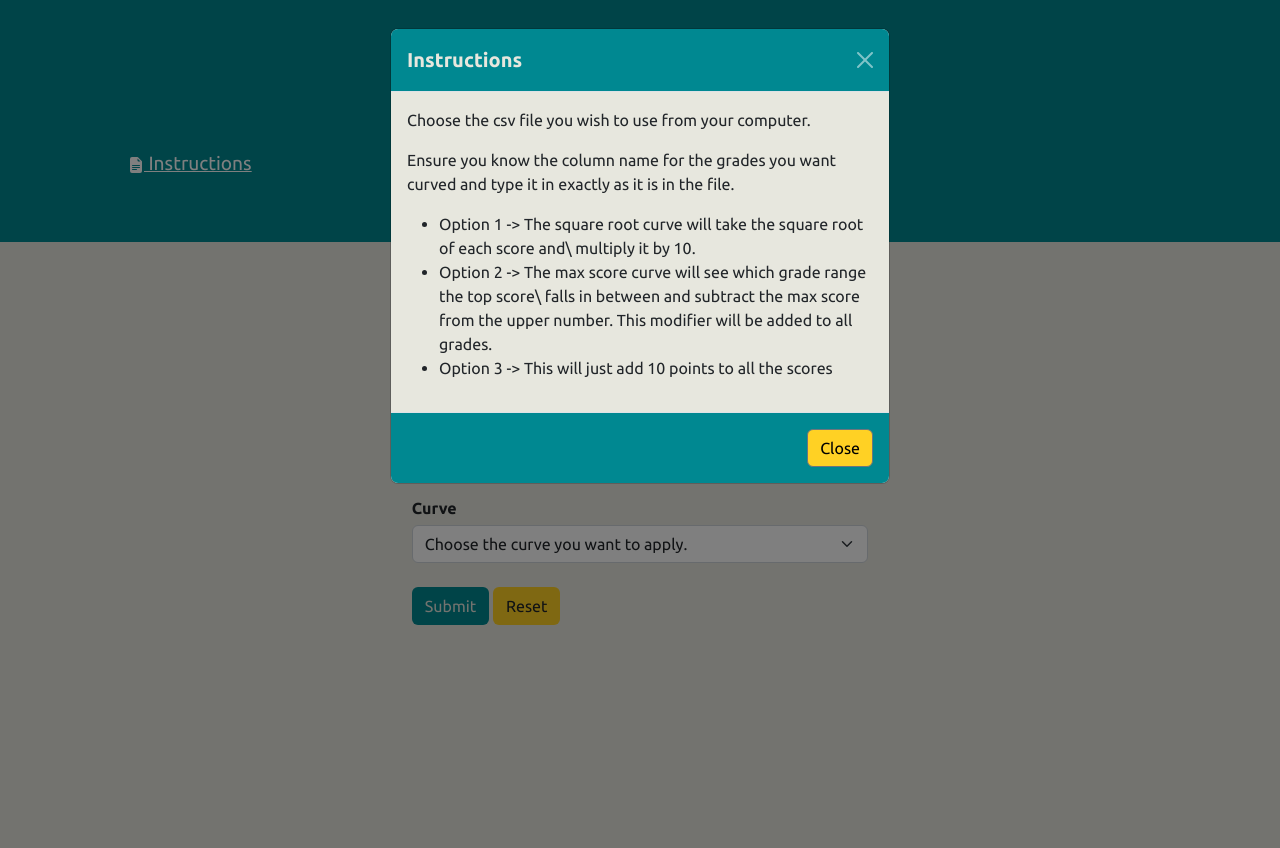
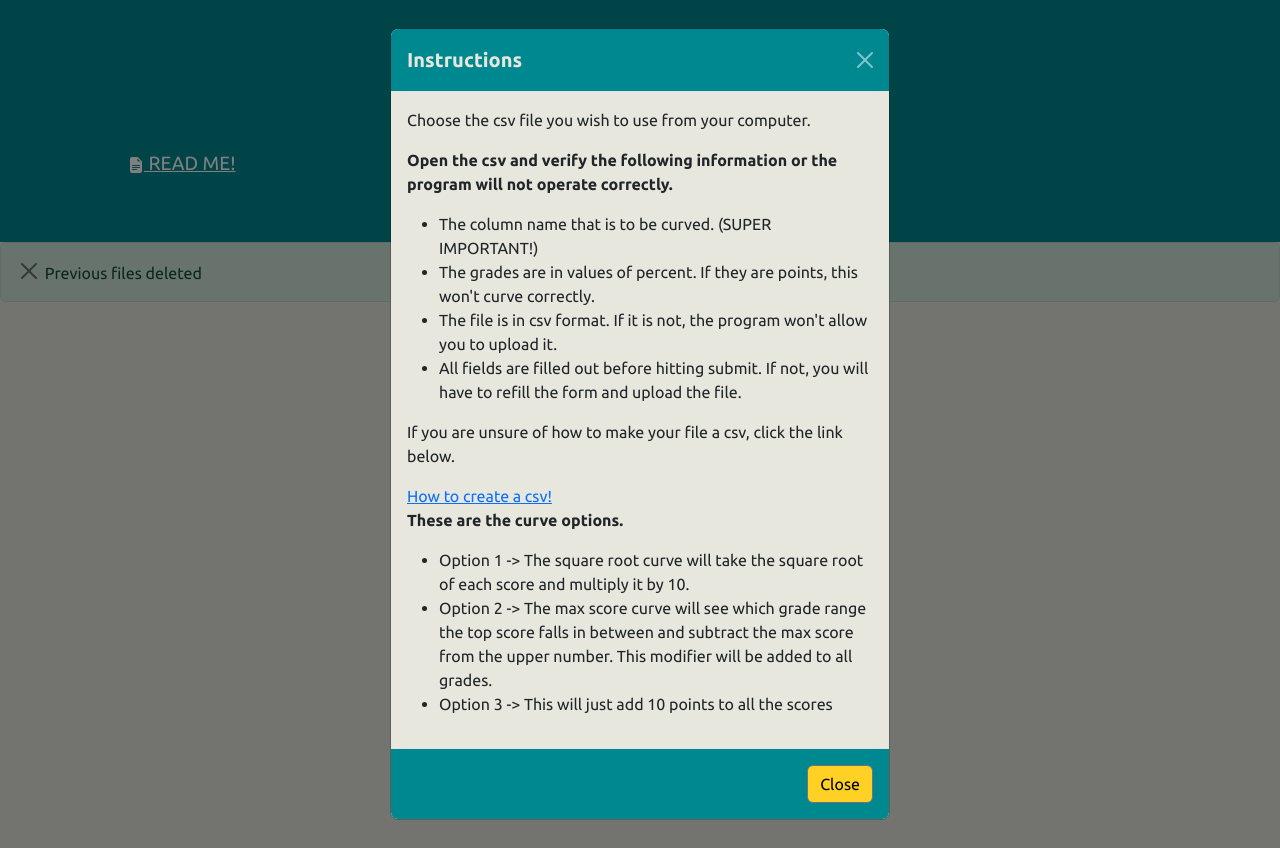
Before and after one commit to laffchem/pycurve_gui, a Flask app: page / in a window 1280 px wide, after a click on "READ ME!". Run offline with Flask 2, Linux system fonts and the light colour scheme; some libraries are stand-ins or nearby versions.

Commit message:
add functionality to work on web, delete files from server, & disallow non csv files

```diff
--- a/website/curves.py
+++ b/website/models.py
@@ -1,8 +1,11 @@
 import math
 import pandas as pd
 from flask import Blueprint
+import os
+import glob
+from website import ALLOWED_EXTENSIONS
 
-curves = Blueprint('curves', __name__)
+models = Blueprint('models', __name__)
 # Square root curve
 
 def square_curve(orig, new_grades):
@@ -41,3 +44,29 @@ def ten_point(orig, new_grades):
         curved_grade = round(grade + 10, 2)
         new_grades.append(curved_grade)
     return new_grades
+
+def delete_downloads(DOWN_PATH):
+    try:
+        cwd = os.getcwd()
+        extension = "csv"
+        os.chdir(DOWN_PATH)
+        result = glob.glob('*.{}'.format(extension))
+        for file in result:
+            os.remove(file)
+        os.chdir(cwd)
+        return "success"
+    except FileNotFoundError as error:
+        return "error"
+
+def delete_uploads(UP_PATH):
+    try:
+        cwd = os.getcwd()
+        extension = "csv"
+        os.chdir(UP_PATH)
+        result = glob.glob('*.{}'.format(extension))
+        for file in result:
+            os.remove(file)
+        os.chdir(cwd)
+        return "success"
+    except FileNotFoundError:
+        return "error"
--- a/website/static/styles.css
+++ b/website/static/styles.css
@@ -35,7 +35,6 @@ h5  {
     color: #E7E7DE;
 }
 
-
 .modal-body {
     background-color: #E7E7DE;
 }
@@ -47,6 +46,10 @@ h5  {
 .btn-secondary {
     background-color:#FFD124;
     color: #000;
+}
+
+.bold-p {
+    font-weight: bold;
 }
 
 
@@ -89,3 +92,23 @@ h5  {
     margin-bottom: 1%;
     font-weight: bold;
 }
+
+/* Download page */
+.btn-download {
+    background-color: #008891;
+    color: #E7E7DE;
+    margin: 4% 0 2% 0;
+    font-size: 1.5rem;
+    height: 141px;
+
+
+}
+
+.btn-home {
+    background-color: #FFD124;
+    margin: 2% 0 2% 0;
+    font-size: 1.5rem;
+    height: 141px;
+
+
+}
--- a/website/templates/home.html
+++ b/website/templates/home.html
@@ -5,21 +5,38 @@
         <div class="modal-content">
             <div class="modal-header">
                 <h5 class="modal-title" id="instructionModalLabel">Instructions</h5>
-                <button type="button" class="btn-close btn-close-white" data-bs-dismiss="modal" aria-label="Close"></button>
+                <button type="button" class="btn-close btn-close-white" data-bs-dismiss="modal"
+                    aria-label="Close"></button>
             </div>
             <div class="modal-body">
                 <p>Choose the csv file you wish to use from your computer.</p>
-                <p>Ensure you know the column name for the grades you want curved and type it in exactly as it is in the file.</p>
+                <p class="bold-p">Open the csv and verify the following information or the program will not operate correctly.</p>
                 <ul>
-                <li>Option 1 -> The square root curve will take the square root of each score and\
-                multiply it by 10.</li>
-                <li>Option 2 -> The max score curve will see which grade range the top score\
-                falls in between and subtract the max score from the upper number.
-                This modifier will be added to all grades.</li>
-                <li>Option 3 -> This will just add 10 points to all the scores</li>
-                <p>
-
-            </ul>
+                    <li>
+                        The column name that is to be curved. (SUPER IMPORTANT!)
+                    </li>
+                    <li>
+                        The grades are in values of percent. If they are points, this won't curve correctly.
+                    </li>
+                    <li>
+                        The file is in csv format. If it is not, the program won't allow you to upload it.
+                    </li>
+                    <li>
+                        All fields are filled out before hitting submit. If not,
+                        you will have to refill the form and upload the file.
+                    </li>
+                </ul>
+                <p>If you are unsure of how to make your file a csv, click the link below.</p>
+                <a href="https://www.youtube.com/watch?v=_c37nEV65Os">How to create a csv!</a>
+                <p class="bold-p">These are the curve options.</p>
+                <ul>
+                    <li>Option 1 -> The square root curve will take the square root of each score and
+                        multiply it by 10.</li>
+                    <li>Option 2 -> The max score curve will see which grade range the top score
+                        falls in between and subtract the max score from the upper number.
+                        This modifier will be added to all grades.</li>
+                    <li>Option 3 -> This will just add 10 points to all the scores</li>
+                </ul>
             </div>
             <div class="modal-footer">
                 <button type="button" class="btn btn-secondary" data-bs-dismiss="modal">Close</button>
@@ -29,13 +46,13 @@
 </div>
 
 </div>
-<form action="" class="row justify-content-center hours-form" method="POST" enctype = "multipart/form-data">
+<form action="" class="row justify-content-center hours-form" method="POST" enctype="multipart/form-data">
     <div class="col-lg-6">
         <div class="form-group">
             <label class="label" for="csv-form">
                 Select the csv file.
             </label>
-            <input class="form-control" type="file" id="formFile" name="file">
+            <input class="form-control" type="file" id="formFile" name="file" accept=".csv">
         </div>
         <div class="form-group">
             <label class="label" for="curved-col">
--- a/website/templates/layout.html
+++ b/website/templates/layout.html
@@ -33,10 +33,32 @@
 <body>
     <div class="topbox">
         <h1>PyCurve</h1>
-        <a data-bs-toggle="modal" data-bs-target="#instructionModal" class="instructions"><svg xmlns="http://www.w3.org/2000/svg" width="16" height="16" fill="currentColor" class="bi bi-file-earmark-text-fill" viewBox="0 0 16 16">
-            <path d="M9.293 0H4a2 2 0 0 0-2 2v12a2 2 0 0 0 2 2h8a2 2 0 0 0 2-2V4.707A1 1 0 0 0 13.707 4L10 .293A1 1 0 0 0 9.293 0zM9.5 3.5v-2l3 3h-2a1 1 0 0 1-1-1zM4.5 9a.5.5 0 0 1 0-1h7a.5.5 0 0 1 0 1h-7zM4 10.5a.5.5 0 0 1 .5-.5h7a.5.5 0 0 1 0 1h-7a.5.5 0 0 1-.5-.5zm.5 2.5a.5.5 0 0 1 0-1h4a.5.5 0 0 1 0 1h-4z"/>
-          </svg> Instructions</a>
+        <a data-bs-toggle="modal" data-bs-target="#instructionModal" class="instructions"><svg
+                xmlns="http://www.w3.org/2000/svg" width="16" height="16" fill="currentColor"
+                class="bi bi-file-earmark-text-fill" viewBox="0 0 16 16">
+                <path
+                    d="M9.293 0H4a2 2 0 0 0-2 2v12a2 2 0 0 0 2 2h8a2 2 0 0 0 2-2V4.707A1 1 0 0 0 13.707 4L10 .293A1 1 0 0 0 9.293 0zM9.5 3.5v-2l3 3h-2a1 1 0 0 1-1-1zM4.5 9a.5.5 0 0 1 0-1h7a.5.5 0 0 1 0 1h-7zM4 10.5a.5.5 0 0 1 .5-.5h7a.5.5 0 0 1 0 1h-7a.5.5 0 0 1-.5-.5zm.5 2.5a.5.5 0 0 1 0-1h4a.5.5 0 0 1 0 1h-4z" />
+            </svg> READ ME!</a>
     </div>
+    <!-- Creates pop up with flash messages-->
+    {% with messages = get_flashed_messages(with_categories=true) %}
+    {% if messages %}
+    {% for category, message in messages %}
+    {% if category == 'error' %}
+    <div class="alert alert-danger alert-dismissable fade show" role="alert">
+        <button type="button" class="btn-close" data-bs-dismiss="alert" aria-label="Close"></button>
+
+        {{ message }}
+    </div>
+    {% else %}
+    <div class="alert alert-success alert-dismissable fade show" role="alert">
+        <button type="button" class="btn-close" data-bs-dismiss="alert" aria-label="Close"></button>
+        {{ message }}
+    </div>
+    {% endif %}
+    {% endfor %}
+    {% endif %}
+    {% endwith %}
 
     <div class="container">
         {% block content %}
--- a/website/views.py
+++ b/website/views.py
@@ -1,49 +1,87 @@
-from flask import Blueprint, Response, render_template, request, redirect, url_for
-from werkzeug.utils import secure_filename, send_file
+from flask import Blueprint, Response, render_template, request, flash, redirect, url_for
+from werkzeug.utils import secure_filename
 import pandas as pd
 import math
-from .curves import square_curve, modifier, max_curve, ten_point
+from .models import delete_uploads, square_curve, modifier, max_curve, ten_point, delete_downloads, delete_uploads
+import glob
 
 import os
+
+UP_PATH = "website/static/uploads"
+DOWN_PATH = "website/static/downloads"
+ALLOWED_EXTENSIONS = {'csv'}
 
 views = Blueprint('views', __name__)
 
 @views.route('/', methods=['GET', 'POST'])
 def home():
+    cwd = os.getcwd()
+    # should remove files that are in downloads and uploads folder
+    delete_downloads(DOWN_PATH)
+    delete_uploads(UP_PATH)
+    flash("Previous files deleted", category="success")
     # Gets info from form and saves file to upload folder
+
     if request.method == "POST":
+
         file = request.files['file']
-        file.save(os.path.join("uploads", secure_filename(file.filename)))
+        # print(file.filename)
+        if file.filename == "":
+            flash(message="No selected file", category="error")
+            return redirect(request.url)
+        if file.filename.rsplit('.', 1)[1].lower()=='csv':
+            filename = secure_filename(file.filename)
+            file.save(os.path.join(UP_PATH, filename))
+        else:
+            flash(message="Incorrect file type.", category="error")
+            return redirect(request.url)
+
+
         column_name = request.form.get('curved-col')
         curve_option = request.form.get('curve-apply')
         curved_file = f"{request.form.get('curved-file')}.csv"
+        if column_name == "" or curve_option == "Choose the curve you want to apply." or curved_file == ".csv":
+            flash(message="Ensure all fields are filled out", category="error")
+
         # Get the Data Frame
+        grades = pd.read_csv(os.path.join(UP_PATH, file.filename))
+        # print(grades)
         new_grades = []
-        grades = pd.read_csv(os.path.join("uploads", file.filename))
-        orig = grades[column_name]
-        highest = max(orig)
-        if curve_option == "1":
-            square_curve(orig=orig, new_grades=new_grades)
-        elif curve_option == "2":
-            curved_mod = modifier(highest)
-            max_curve(curved_mod, orig, new_grades)
-        elif curve_option == "3":
-            ten_point(orig=orig, new_grades=new_grades)
-
-        grades['curved'] = new_grades
-        grades.to_csv(os.path.join("downloads", curved_file))
-        # Deletes the original file from the server to save space
-        # and to follow client privacy.
-        os.remove(os.path.join("uploads", file.filename))
-        return render_template('home.html', curved_file=curved_file)
+        if column_name in grades.columns:
+            orig = grades[column_name]
+            highest = max(orig)
+        else:
+            flash(message=f"There is no column named {column_name}", category="error")
+            return redirect(request.url)
+        # Curved Options
+        try:
+            if curve_option == "1":
+                square_curve(orig=orig, new_grades=new_grades)
+            elif curve_option == "2":
+                curved_mod = modifier(highest)
+                max_curve(curved_mod, orig, new_grades)
+            elif curve_option == "3":
+                ten_point(orig=orig, new_grades=new_grades)
+            else:
+                raise KeyError("Must select an option")
+        except KeyError:
+            flash(message="You must select an option to curve", category="error")
+        else:
+            grades['curved'] = new_grades
+            grades.to_csv(os.path.join(DOWN_PATH, curved_file))
+            # Deletes the original file from the server to save space
+            # and to follow client privacy.
+            delete_uploads(UP_PATH)
+            os.chdir(cwd)
+        return render_template('download.html', curved_file=curved_file)
     return render_template('home.html')
 
 
 @views.route('/download', methods=['GET', 'POST'])
 def download():
-    if request.method == "POST":
-        curved_file = request.form.get('curved-dl')
-        path = os.path.join("downloads", curved_file)
-        return send_file(path, as_attachment=True), render_template('download.html')
+    return render_template('download.html')
 
-    return render_template('download.html')
+
+def allowed_file(filename):
+    return '.' in filename and \
+        filename.rsplit('.', 1)[1].lower() in ALLOWED_EXTENSIONS
```
Also changed, not shown: website/__init__.py (+11 -4 lines), website/templates/download.html (+33 -17 lines).
